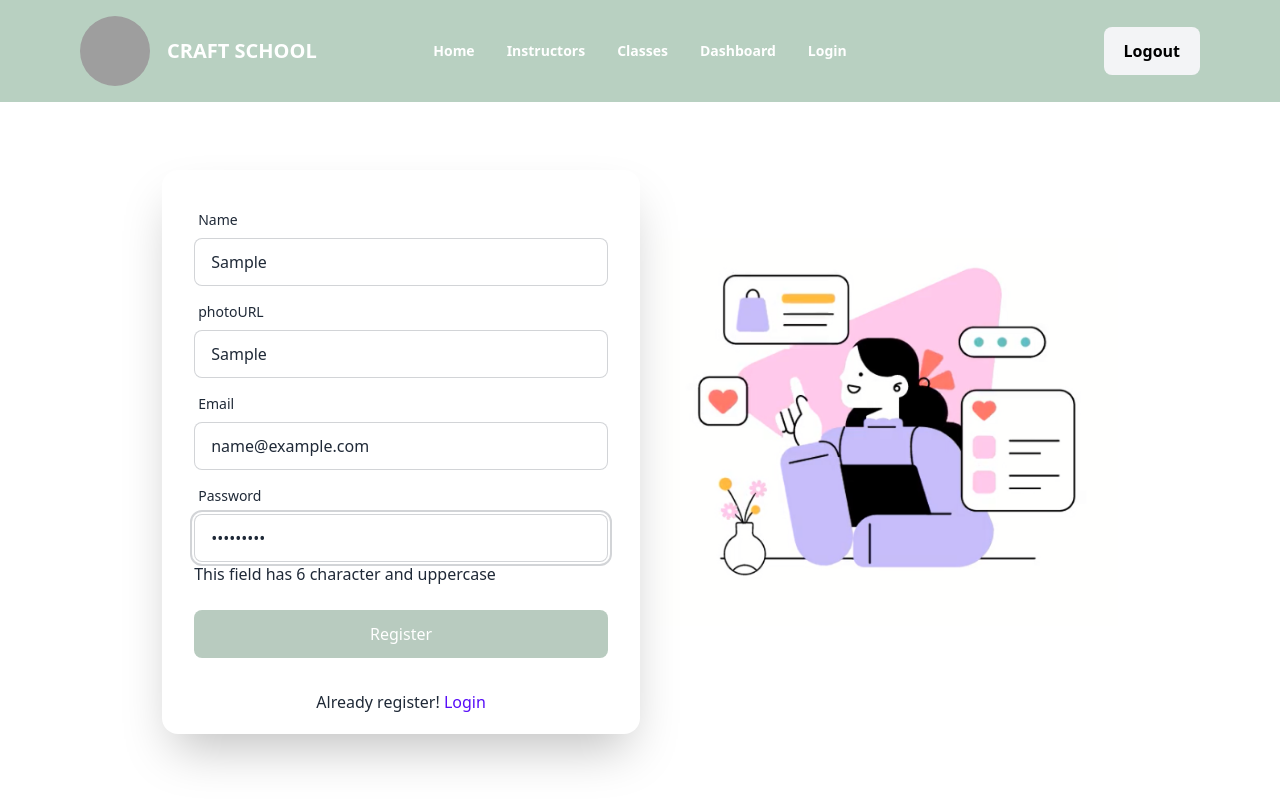
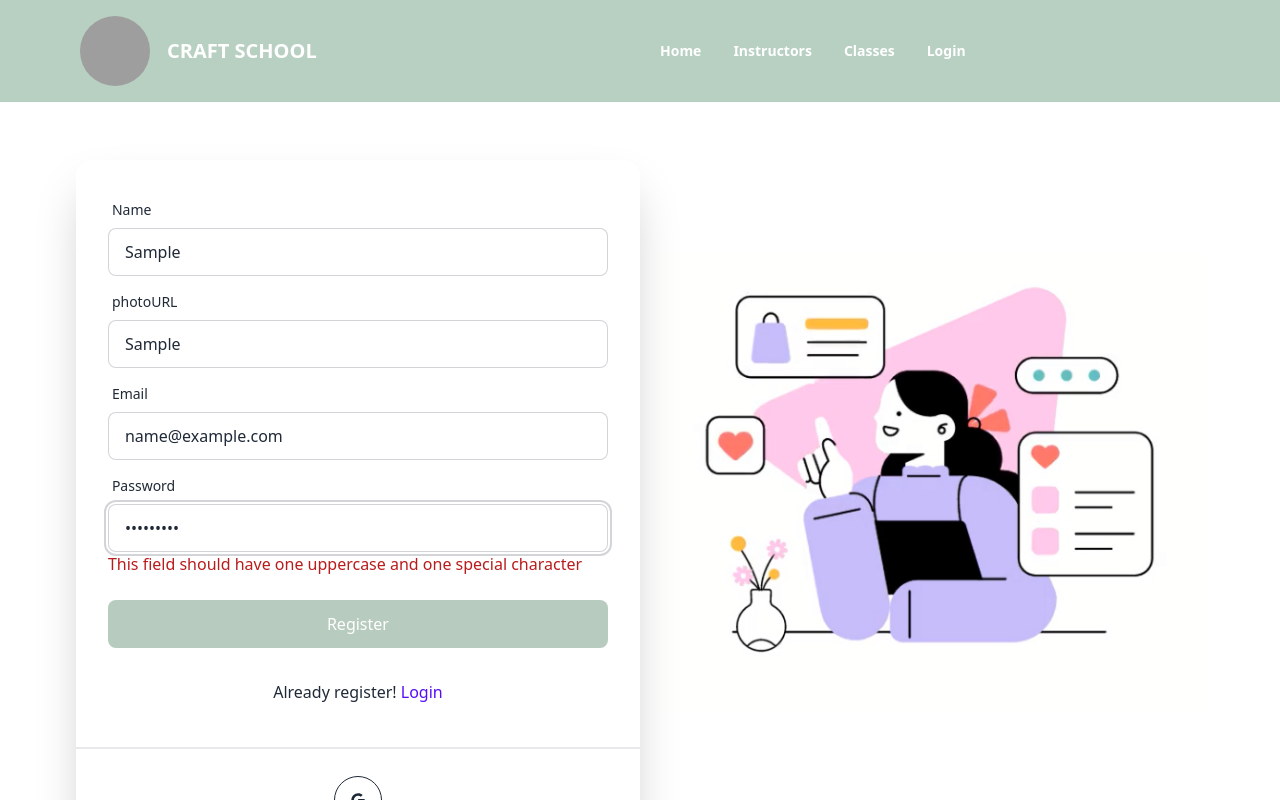
Before and after one commit to Mubasshirah/craft-school, a React (Vite) app: page /register in a window 1280 px wide. Both pictures are taken after typing "Sample", "Sample", "name@example.com", "Sample123" into the empty fields and a click on the input "Register". Shown: the top 800 px of the page. Built offline with nearby package versions, Linux system fonts and the light colour scheme; no server answers; grey boxes are pictures that could not be loaded.

Commit message:
authentication done

```diff
--- a/src/pages/login/Login.jsx
+++ b/src/pages/login/Login.jsx
@@ -3,6 +3,8 @@ import { AuthContext } from "../../provider/AuthProvider";
 import { Link, useLocation, useNavigate } from "react-router-dom";
 import loginimg from '../../assets/logo/login&register.png'
 import { useForm } from "react-hook-form";
+import Swal from "sweetalert2";
+import SocialLogin from "../../shared/SocialLogin";
 
 const Login = () => {
     const { signIn } = useContext(AuthContext);
@@ -16,9 +18,16 @@ const Login = () => {
         .then(result=>{
             const signedInUser=result.user;
             console.log(signedInUser);
-
-
                 reset();
+                Swal.fire({
+                  title: 'user logged in successful',
+                  showClass: {
+                    popup: 'animate__animated animate__fadeInDown'
+                  },
+                  hideClass: {
+                    popup: 'animate__animated animate__fadeOutUp'
+                  }
+                })
                 navigate(from,{replace:true});
 
 
@@ -59,6 +68,9 @@ const Login = () => {
       <div className="text-center mb-5 ">
             <p>New here! <Link className='text-primary' to='/register'>Register</Link></p>
           </div>
+          <div>
+            <SocialLogin></SocialLogin>
+          </div>
     </div>
   </div>
 </div>
--- a/src/pages/register/Register.jsx
+++ b/src/pages/register/Register.jsx
@@ -3,6 +3,7 @@ import loginimg from '../../assets/logo/login&register.png'
 import { Link, useNavigate } from 'react-router-dom';
 import { useContext } from 'react';
 import { AuthContext } from '../../provider/AuthProvider';
+import SocialLogin from '../../shared/SocialLogin';
 
 const Register = () => {
     const navigate=useNavigate();
@@ -63,9 +64,9 @@ const Register = () => {
             pattern:/(?=.*[A-Z])(?=.*[!@#$&*])/
             })}
             placeholder="password" className="input input-bordered" />
-          {errors.password?.type==='required' && <span>This field is required</span>}
-          {errors.password?.type==='minLength' && <span>This field has 6 character</span>}
-          {errors.password?.type==='pattern' && <span>This field has 6 character and uppercase</span>}
+          {errors.password?.type==='required' && <span className='text-red-700'>This field is required</span>}
+          {errors.password?.type==='minLength' && <span className='text-red-700'>This field should have 6 character</span>}
+          {errors.password?.type==='pattern' && <span className='text-red-700'>This field should have one uppercase and one special character</span>}
 
         </div>
 
@@ -77,6 +78,9 @@ const Register = () => {
       <div className="text-center mb-5 ">
             <p>Already register! <Link className='text-primary' to='/login'>Login</Link></p>
           </div>
+          <div>
+            <SocialLogin></SocialLogin>
+          </div>
     </div>
   </div>
 </div>
--- a/src/shared/Navbar.jsx
+++ b/src/shared/Navbar.jsx
@@ -1,7 +1,15 @@
 
 import { NavLink } from 'react-router-dom';
 import logo from '../assets/logo/logo.jpg'
+import { useContext } from 'react';
+import { AuthContext } from '../provider/AuthProvider';
 const Navbar = () => {
+    const { user, logOut } = useContext(AuthContext);
+    const handleLogOut = () => {
+        logOut()
+            .then(() => { })
+            .catch(error => console.log(error))
+    }
     return (
         <div className="navbar px-20 bg-green-800 bg-opacity-30 fixed z-10 text-white">
             <div className="navbar-start  ">
@@ -13,13 +21,22 @@ const Navbar = () => {
                         <li><NavLink to='/'>Home</NavLink></li>
                         <li><NavLink to='/instructor'>Instructors</NavLink></li>
                         <li><NavLink to='/class'>Classes</NavLink></li>
+                        {
+                            user ?
+                                <>
                                     <li><NavLink to='dashboard'>Dashboard</NavLink></li>
+                                    <span className='ms-8'>
+                                    <img src={user.photoURL} alt="" style={{ width: '35px', height: '35px', borderRadius: '50%', marginRight: '15px' }} data-toggle="tooltip" data-placement="top" title={user.displayName} />
+                                </span>
+                                </>
+                                :
+                                <li><NavLink to='/login'>Login</NavLink></li>
+                        }
 
-                       <li><NavLink to='/login'>Login</NavLink></li>
                     </ul>
                 </div>
                 <div className='flex md:flex-row flex-col items-center my-5 md:my-2'>
-               <img src={logo} style={{borderRadius:'50%'}} className=' w-[70px] h-[70px]' alt="" />
+                    <img src={logo} style={{ borderRadius: '50%' }} className=' w-[70px] h-[70px]' alt="" />
                     <a className="btn btn-ghost  text-xl uppercase">Craft School</a>
                 </div>
             </div>
@@ -28,16 +45,29 @@ const Navbar = () => {
                     <li><NavLink to='/'>Home</NavLink></li>
                     <li><NavLink to='/instructor'>Instructors</NavLink></li>
                     <li><NavLink to='/class'>Classes</NavLink></li>
+                    {
+                        user ?
+                            < >
                                 <li><NavLink to='dashboard'>Dashboard</NavLink></li>
-
+                                <span className='ms-8'>
+                                    <img src={user.photoURL} alt="" style={{ width: '35px', height: '35px', borderRadius: '50%', marginRight: '15px' }} data-toggle="tooltip" data-placement="top" title={user.displayName} />
+                                </span>
+                            </>
+                            :
                             <li><NavLink to='/login'>Login</NavLink></li>
+                    }
 
                 </ul>
             </div>
+          {
+            user ?
             <div className="navbar-end">
-            <button className='px-5 py-3 font-semibold bg-gray-100 text-black rounded-lg '>Logout</button>
+            <button onClick={handleLogOut} className='px-6 py-3   hover:bg-gray-100 hover:text-black text-white rounded-lg bg-opacity-30 bg-green-900'>Logout</button>
         </div>
+        :
+        <></>
 
+          }
         </div>
     );
 };
--- a/src/shared/SocialLogin.jsx
+++ b/src/shared/SocialLogin.jsx
@@ -2,6 +2,7 @@ import React, { useContext } from 'react';
 import { AuthContext } from '../provider/AuthProvider';
 import { useLocation, useNavigate } from 'react-router-dom';
 import { FaGoogle } from 'react-icons/fa';
+import Swal from 'sweetalert2';
 
 const SocialLogin = () => {
     const {googleSignIn}=useContext(AuthContext);
@@ -12,6 +13,15 @@ const SocialLogin = () => {
     googleSignIn()
     .then(result=>{
         const user=result.user;
+        Swal.fire({
+            title: 'user logged in successful',
+            showClass: {
+              popup: 'animate__animated animate__fadeInDown'
+            },
+            hideClass: {
+              popup: 'animate__animated animate__fadeOutUp'
+            }
+          })
         navigate(from,{replace:true});
         console.log(user);
        })
```
Lines whose indentation alone changed are shown as unchanged.
